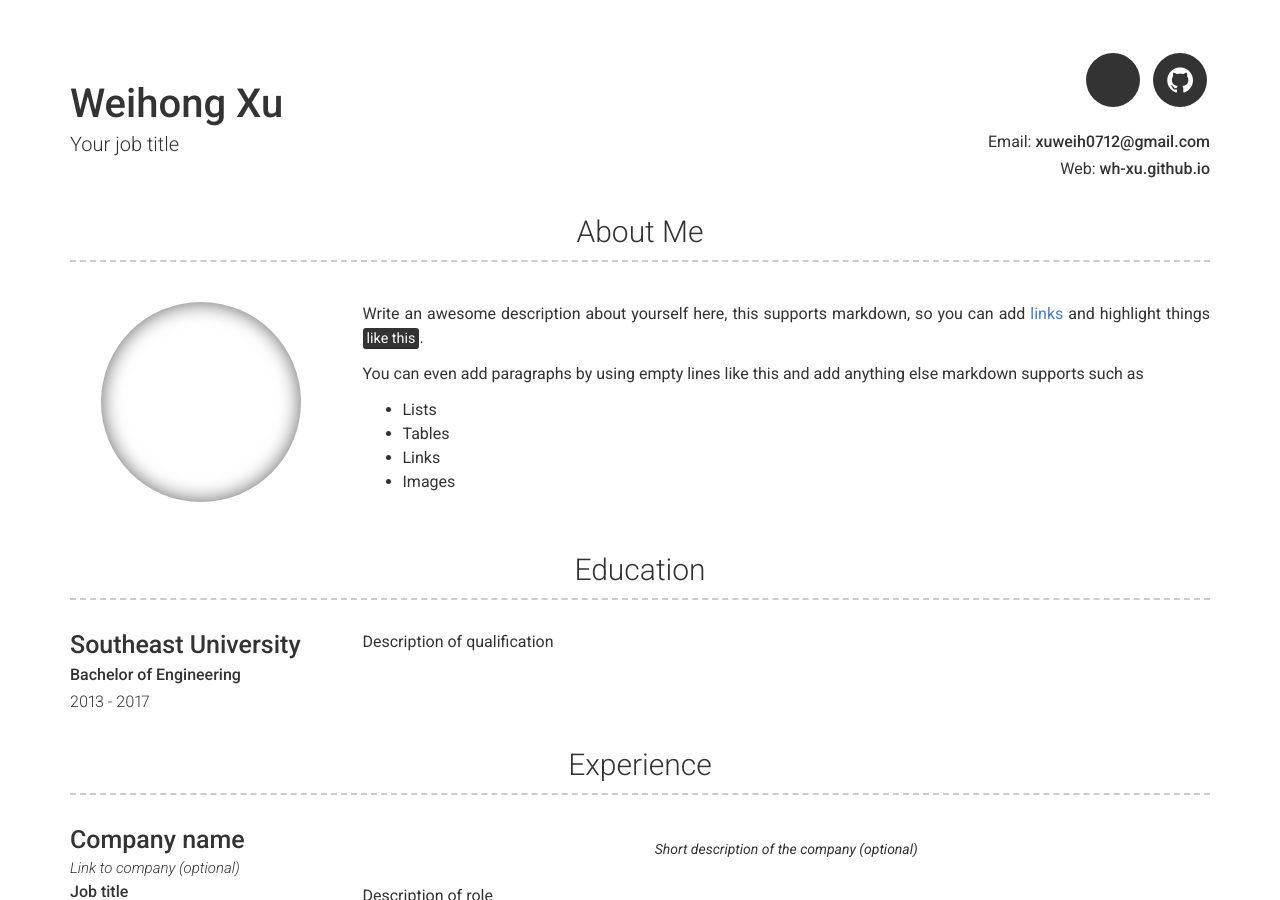
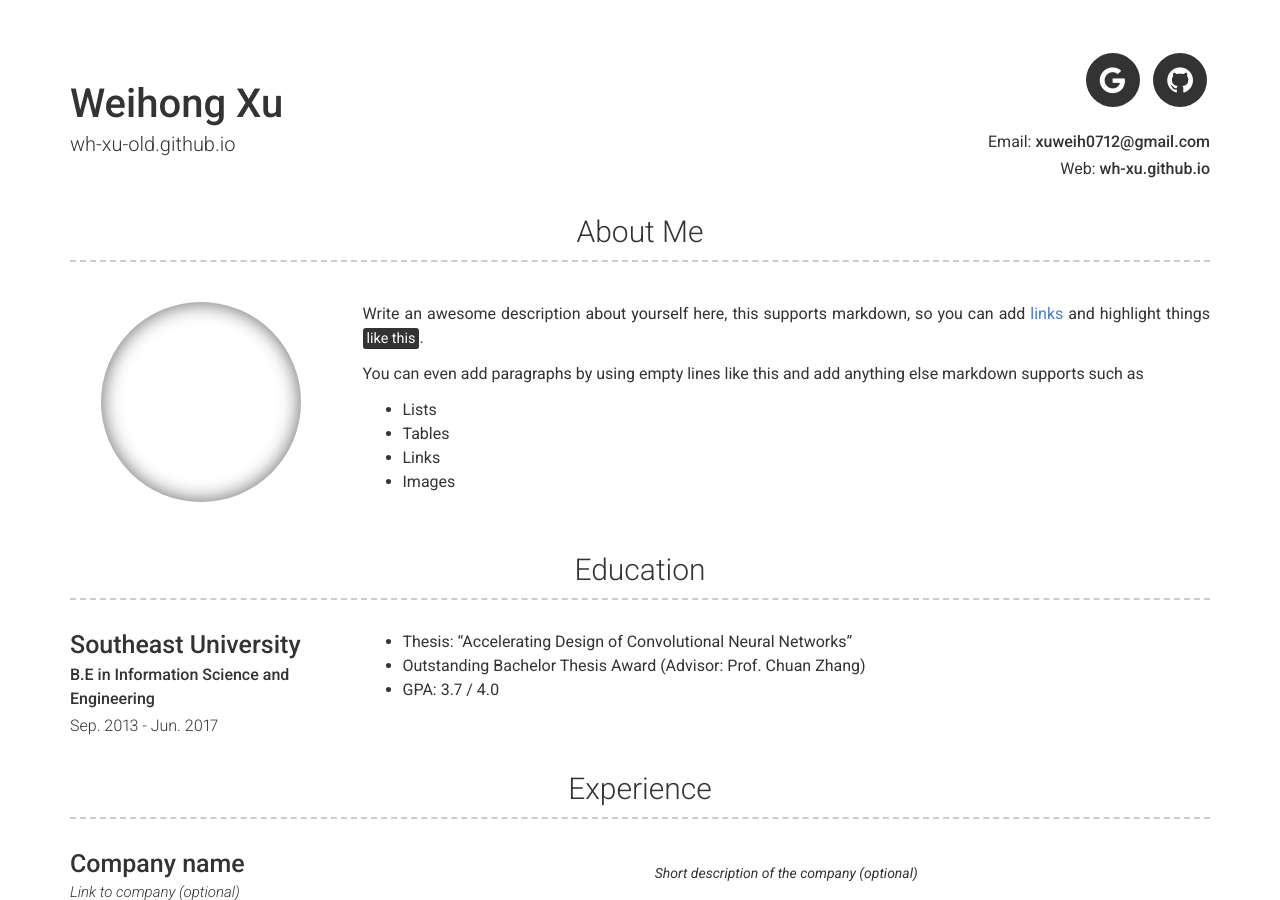
Before and after one commit to wh-xu/wh-xu-old.github.io, a Jekyll site: the page built from index.md, in a window 1280 px wide and 900 px high. Built offline with Jekyll 4.4.1, drawn with Linux system fonts in a browser that asks for light colours.

Commit message:
Update B.E info

```diff
--- a/_config.yml
+++ b/_config.yml
@@ -4,7 +4,7 @@ repository: Git repository where your resume will be hosted, only required if yo
 
 # Personal info
 name: Weihong Xu
-title: Your job title
+# title: Your job title
 email: xuweih0712@gmail.com
 # phone: Your phone number (optional)
 website: wh-xu.github.io
--- a/_data/education.yml
+++ b/_data/education.yml
@@ -1,9 +1,11 @@
 # Education Template
 - layout: left
   name: Southeast University
-  dates: 2013 - 2017
-  qualification: Bachelor of Engineering
+  dates: Sep. 2013 - Jun. 2017
+  qualification: B.E in Information Science and Engineering
   # quote: >
     # Short institution or course description (optional)
   description: | # this will include new lines to allow paragraphs
-    Description of qualification
+    - Thesis: "Accelerating Design of Convolutional Neural Networks"
+    - Outstanding Bachelor Thesis Award (Advisor: Prof. Chuan Zhang)
+    - GPA: 3.7 / 4.0
--- a/_includes/header.html
+++ b/_includes/header.html
@@ -9,7 +9,7 @@
         {%- if site.google_scholar_link -%}
           <li>
             <a target="_blank" href="https://scholar.google.com/citations?user={{ site.google_scholar_link| cgi_escape | escape }}" class="button button--sacnite button--round-l">
-              <i class="fa fa-google-scholar" title="Google Scholar link"></i>
+              <i class="fa fa-google" title="Google Scholar link"></i>
             </a>
           </li>
         {%- endif -%}
```
